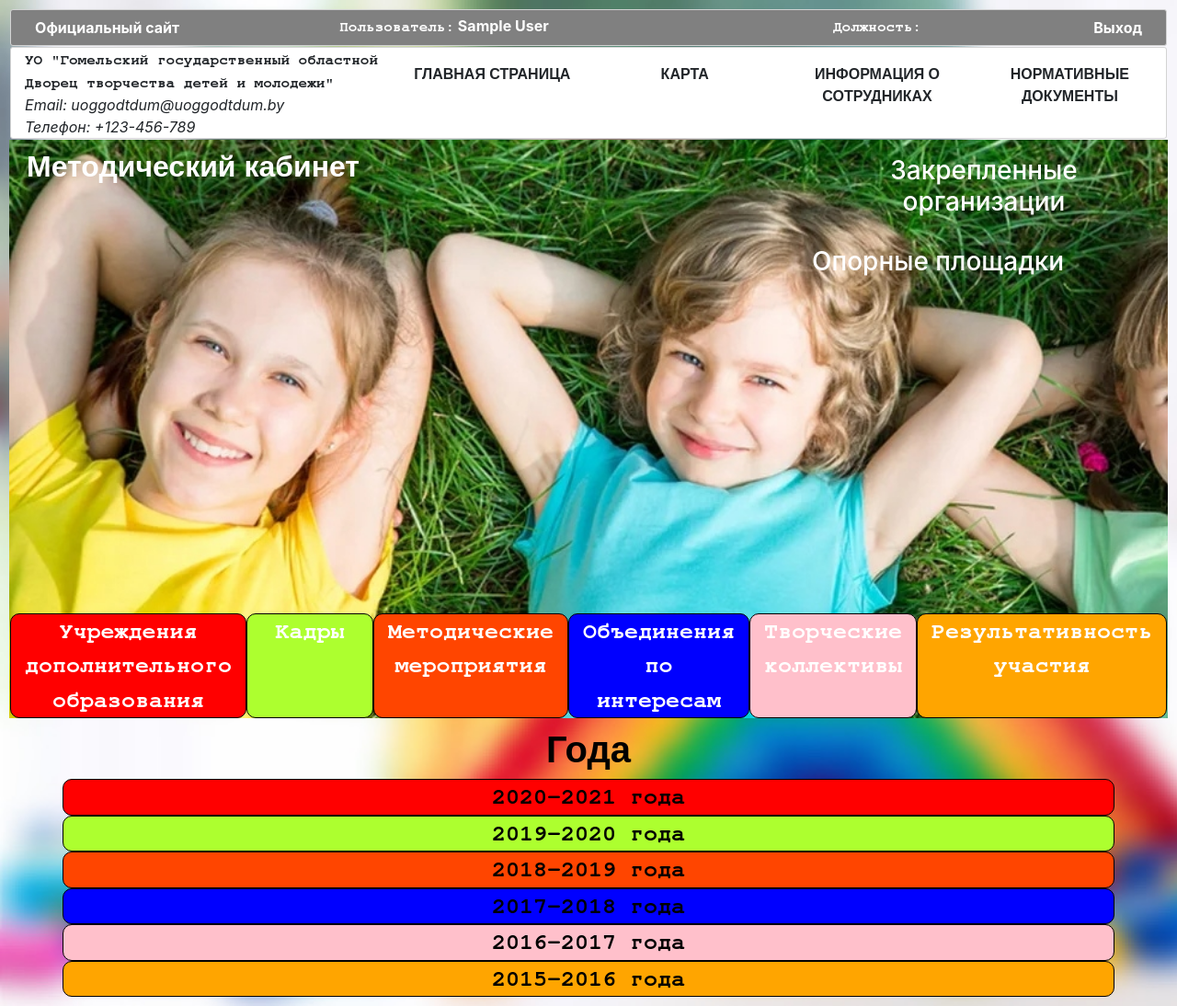
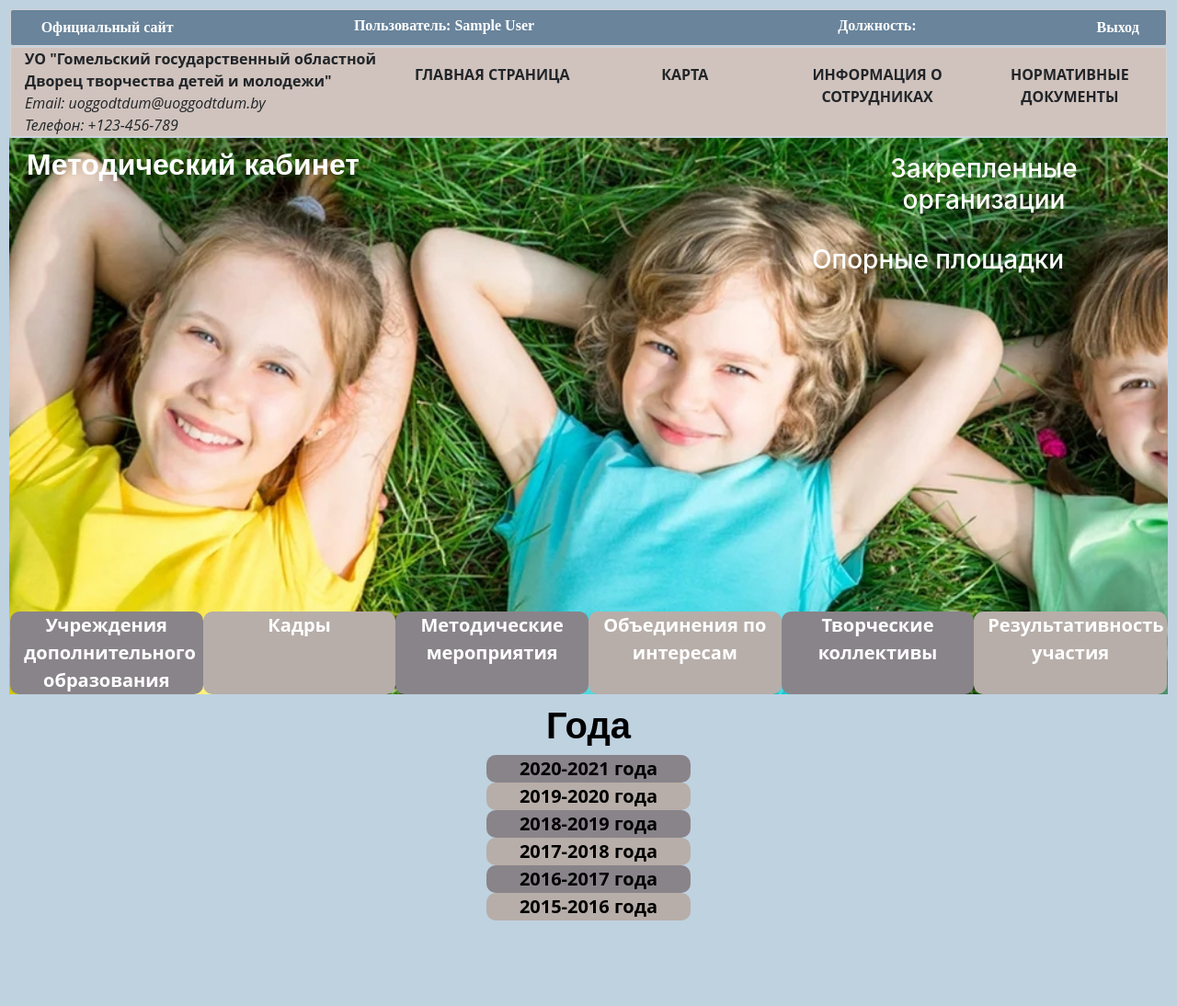
Before and after one commit to suph4rd/DDTProject, a Django app: page /result-participation-view/ in a window 1280 px wide. Shown: the whole page at 92% size. After the commit the page ends 1001 px from the top, so only its background shows below. Run offline with Django 3.2, Linux system fonts and the light colour scheme; the visitor is signed in with stand-in values (Sample User, id 1); some libraries are stand-ins or nearby versions.

Commit message:
fix: fix project styles

```diff
--- a/templates/core/general.html
+++ b/templates/core/general.html
@@ -19,10 +19,10 @@
         <div class="first-head row nav">
             <a class="col-2 btn first-head-item" href="http://gomelpalace.by">Официальный сайт</a>
             <div class="col-5 first-head-item" style="margin-top: 5px">
-                <b class="free-mono">Пользователь:</b> {{ request.user.fio }} <br/>
+                <b>Пользователь:</b> {{ request.user.fio }} <br/>
             </div>
             <div class="col-4 first-head-item" style="margin-top: 5px">
-                <b class="free-mono">Должность:</b> {{ request.user.position }}
+                <b>Должность:</b> {{ request.user.position }}
             </div>
             <a class="col-1 btn first-head-item" href="{% url 'logout' %}">Выход</a>
         </div>
@@ -30,22 +30,22 @@
     {#            <img style="width: 8%" src="{% static 'icons/logo.png' %}" alt="Эмблема организации">#}
             <div class="col-sm-4">
                 <div>
-                    <span class="free-mono"><b>УО "Гомельский государственный областной Дворец творчества детей и молодежи"</b></span> <br/>
+                    <span><b>УО "Гомельский государственный областной Дворец творчества детей и молодежи"</b></span> <br/>
 {#                    <span><em>г.Гомель, ул.Пролетарская, 2</em></span> <br/>#}
                     <span><em>Email: uoggodtdum@uoggodtdum.by</em></span> <br>
                     <span><em>Телефон: +123-456-789</em></span>
                 </div>
             </div>
-            <a class="col btn luminari center" href="{% url "main_page" %}"><span>
+            <a class="col btn  center" href="{% url "main_page" %}"><span>
                 <b>ГЛАВНАЯ СТРАНИЦА</b>
             </span></a>
-            <a class="col btn luminari center" href="{% url 'map' %}"><span>
+            <a class="col btn  center" href="{% url 'map' %}"><span>
                 <b>КАРТА</b>
             </span></a>
-            <a class="col btn luminari center" href="{% url 'info_about_personal_view' %}"><span>
+            <a class="col btn  center" href="{% url 'info_about_personal_view' %}"><span>
                 <b>ИНФОРМАЦИЯ О СОТРУДНИКАХ</b>
             </span></a>
-            <a class="col btn luminari center" href="{% url 'npa_view' %}"><span>
+            <a class="col btn  center" href="{% url 'npa_view' %}"><span>
                 <b>НОРМАТИВНЫЕ ДОКУМЕНТЫ</b>
             </span></a>
         </div>
@@ -64,22 +64,22 @@
             </div>
         </div>
             <div class="row" style="margin-top: 350px; margin-left: 1px; margin-right: 1px">
-                <a class="col col-general free-mono" style="background-color: red;" href="{% url 'udo_view' %}">
+                <a class="col-2 col-general" style="background-color: #89848a;" href="{% url 'udo_view' %}">
                     Учреждения дополнительного образования
                 </a>
-                <a class="col col-general free-mono" style="background-color: greenyellow;" href="{% url 'staff' %}">
+                <a class="col-2 col-general" style="background-color: #b7aea9;" href="{% url 'staff' %}">
                     Кадры
                 </a>
-                <a class="col col-general free-mono" style="background-color: orangered;" href="{% url 'metodic_events_view' %}">
+                <a class="col-2 col-general" style="background-color: #89848a;" href="{% url 'metodic_events_view' %}">
                     Методические мероприятия
                 </a>
-                <a class="col col-general free-mono" style="background-color: blue;" href="{% url 'union_interes_view' %}">
+                <a class="col-2 col-general" style="background-color: #b7aea9;" href="{% url 'union_interes_view' %}">
                     Объединения по интересам
                 </a>
-                <a class="col col-general free-mono" style="background-color: pink;" href="{% url 'create_team_view' %}">
+                <a class="col-2 col-general" style="background-color: #89848a;" href="{% url 'create_team_view' %}">
                     Творческие коллективы
                 </a>
-                <a class="col col-general free-mono" style="background-color: orange;" href="{% url 'result_participation_view' %}">
+                <a class="col-2 col-general" style="background-color: #b7aea9;" href="{% url 'result_participation_view' %}">
                     Результативность участия
                 </a>
             </div>
@@ -94,15 +94,17 @@
 </div>
     <style>
         .body {
-            background-image: url({% static 'icons/background003.jpg' %});
-            background-size: cover;
+            {#background-image: url({% static 'icons/background003.jpg' %});#}
+            {#background-size: cover;#}
+            background-color: #bfd2e0;
             margin: 10px;
          }
         .first-head {
             margin: 1px;
-            background-color: grey;
+            background-color: #69849b;
             border: 1px solid lightgray;
             border-radius: 3px;
+            font-family: 'Proxima Nova';
         }
         .first-head-item {
             color: white;
@@ -111,9 +113,10 @@
         }
         .second-head {
             margin: 1px;
-            background-color: white;
+            background-color: #d0c3bd;
             border: 1px solid lightgray;
             border-radius: 3px;
+            font-family: 'Open Sans';
         }
         .standart-content {
             {#padding: 10px;#}
@@ -127,11 +130,12 @@
         }
 
         .col-general {
-            border: 1px solid black;
+            {#border: 1px solid black;#}
             color: white;
             font-weight: bold;
+            font-family: 'Open Sans';
             text-align: center;
-            font-size: 25px;
+            font-size: 20px;
             border-radius: 10px;
         }
         a {
@@ -150,6 +154,13 @@
         .luminari {
             font-family: Luminari, fantasy
         }
+        .open-sans {
+            font-family: 'Open Sans';
+        }
+        .proxima-nova {
+            font-family: 'Proxima Nova';
+        }
+
 
         .bolt {
             font-weight: bold;
@@ -160,10 +171,12 @@
     <script>
         $(".col-general").on('mouseover', function(event) {
             console.log(event.currentTarget)
-            event.currentTarget.style.margin ="10px"
+            event.currentTarget.style.marginTop ="10px"
+            event.currentTarget.style.marginBottom ="10px"
         });
         $(".col-general").on('mouseout', function(event) {
-            event.currentTarget.style.margin ="0px"
+            event.currentTarget.style.marginTop ="0px"
+            event.currentTarget.style.marginBottom ="0px"
         });
     </script>
 </body>
--- a/templates/core/login.html
+++ b/templates/core/login.html
@@ -9,7 +9,7 @@
     <script src="{% static 'bootstrap4/bootstrap.min.js' %}"></script>
     <title>Вход</title>
 </head>
-<body style="background-image: url({% static 'icons/background003.jpg' %}); background-size: cover;">
+<body style="background-image: url({% static 'icons/login.jpg' %}); background-size: cover;">
     <h1 style="text-align: center; font-family: Luminari, fantasy">Дворец творчества детей и молодёжи</h1>
     <h2 style="color: black; text-align: center; font-family: FreeMono, monospace">Электронный кабинет методического отдела</h2>
     <form method="post" style="position: absolute; width: 30%; left: 0; right: 0; margin: 0 auto">
--- a/templates/core/map.html
+++ b/templates/core/map.html
@@ -2,7 +2,7 @@
 {% load static %}
 {% block title %}Карта Гомельской области{% endblock %}
 {% block content %}
-    <h1 class="center luminari bolt">Карта Гомельской области</h1>
+    <h1 class="proxima-nova center bolt">Карта Гомельской области</h1>
 
     <div>
         <img style="position:absolute; " src="{% static 'map/wite_card.jpg' %}" alt="">
--- a/templates/core/npa.html
+++ b/templates/core/npa.html
@@ -1,7 +1,7 @@
 {% extends "core/general.html" %}
 {% block title %}НПА{% endblock %}
 {% block content %}
-    <h1 class="center luminari" style="color: black;">Нормативно-правовые акты</h1>
+    <h1 class="proxima-nova center bolt">Нормативно-правовые акты</h1>
     <div style="font-size: 25px">
     {% for item in queryset %}
         <p class="free-mono">
--- a/templates/core/result_participation.html
+++ b/templates/core/result_participation.html
@@ -3,47 +3,54 @@
 {% block second_menu %}
     <h1 class="luminari center bolt">Года</h1>
     <div style="margin-left: 3%; margin-right: 3%">
-        <div class="row">
-            <div class="col col-general free-mono" style="background-color: red;">
-                <a class="free-mono" href="http://gomelpalace.by/nashi-dostizheniya/2020-2021-dostizheniya/">
+        <div class="row year">
+            <div class="col col-general" style="background-color: #89848a;">
+                <a href="http://gomelpalace.by/nashi-dostizheniya/2020-2021-dostizheniya/">
                     2020-2021 года
                 </a> <br/>
             </div>
         </div>
-        <div class="row">
-            <div class="col col-general free-mono" style="background-color: greenyellow; ">
-                <a class="free-mono" href="http://gomelpalace.by/nashi-dostizheniya/2019-2020-dostizheniya/">
+        <div class="row year">
+            <div class="col col-general" style="background-color: #b7aea9; ">
+                <a href="http://gomelpalace.by/nashi-dostizheniya/2019-2020-dostizheniya/">
                     2019-2020 года
                 </a> <br/>
             </div>
         </div>
-        <div class="row">
-            <div class="col col-general free-mono" style="background-color: orangered; ">
-                <a class="free-mono" href="http://gomelpalace.by/nashi-dostizheniya/2018-2019-dostizheniya/">
+        <div class="row year">
+            <div class="col col-general" style="background-color: #89848a; ">
+                <a href="http://gomelpalace.by/nashi-dostizheniya/2018-2019-dostizheniya/">
                     2018-2019 года
                 </a> <br/>
             </div>
         </div>
-        <div class="row">
-            <div class="col col-general free-mono" style="background-color: blue; ">
-                <a class="free-mono" href="http://gomelpalace.by/nashi-dostizheniya/2017-2018-dostizheniya/">
+        <div class="row year">
+            <div class="col col-general" style="background-color: #b7aea9; ">
+                <a href="http://gomelpalace.by/nashi-dostizheniya/2017-2018-dostizheniya/">
                     2017-2018 года
                 </a> <br/>
             </div>
         </div>
-        <div class="row">
-            <div class="col col-general free-mono" style="background-color: pink; ">
-                <a class="free-mono" href="http://gomelpalace.by/nashi-dostizheniya/2016-2017-dostizheniya/">
+        <div class="row year">
+            <div class="col col-general" style="background-color: #89848a; ">
+                <a href="http://gomelpalace.by/nashi-dostizheniya/2016-2017-dostizheniya/">
                     2016-2017 года
                 </a> <br/>
             </div>
         </div>
-        <div class="row">
-            <div class="col col-general free-mono" style="background-color: orange;">
-                <a class="free-mono" href="http://gomelpalace.by/nashi-dostizheniya/2015-2016-dostizheniya/">
+        <div class="row year">
+            <div class="col col-general" style="background-color: #b7aea9;">
+                <a href="http://gomelpalace.by/nashi-dostizheniya/2015-2016-dostizheniya/">
                     2015-2016 года
                 </a> <br/>
             </div>
         </div>
     </div>
+
+    <style>
+        .year {
+            width: 20%;
+            margin-left: 40%;
+        }
+    </style>
 {% endblock %}
```
Also changed, not shown: templates/core/info_about_personal.html (+13 -10 lines), static/icons/login.jpg (added).
